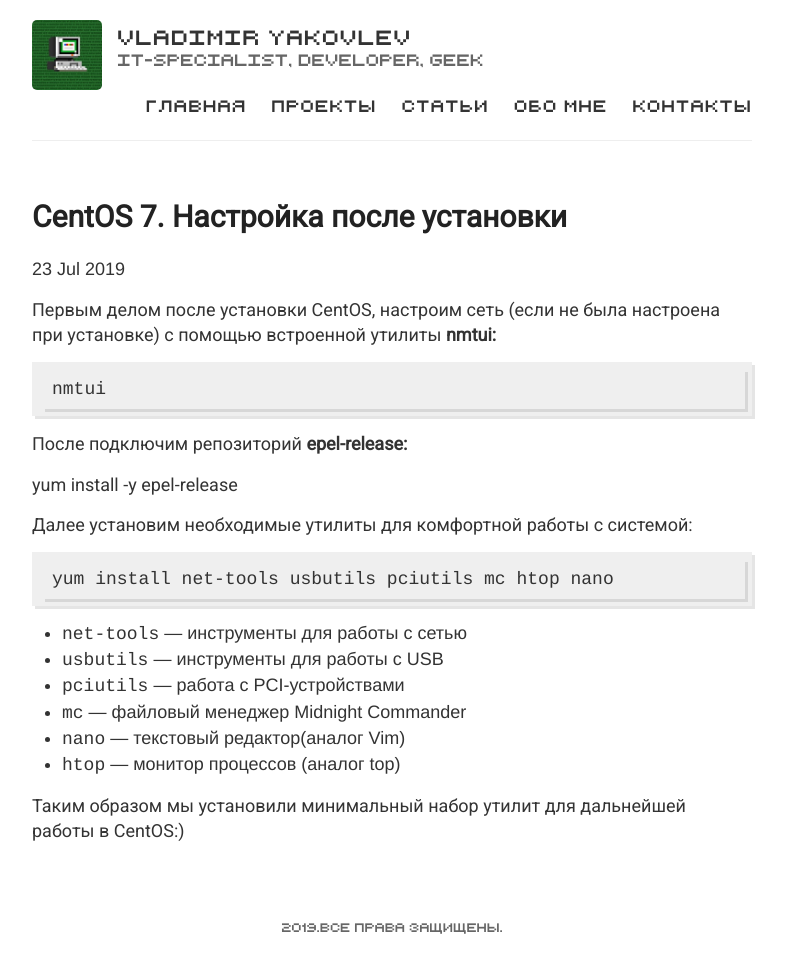
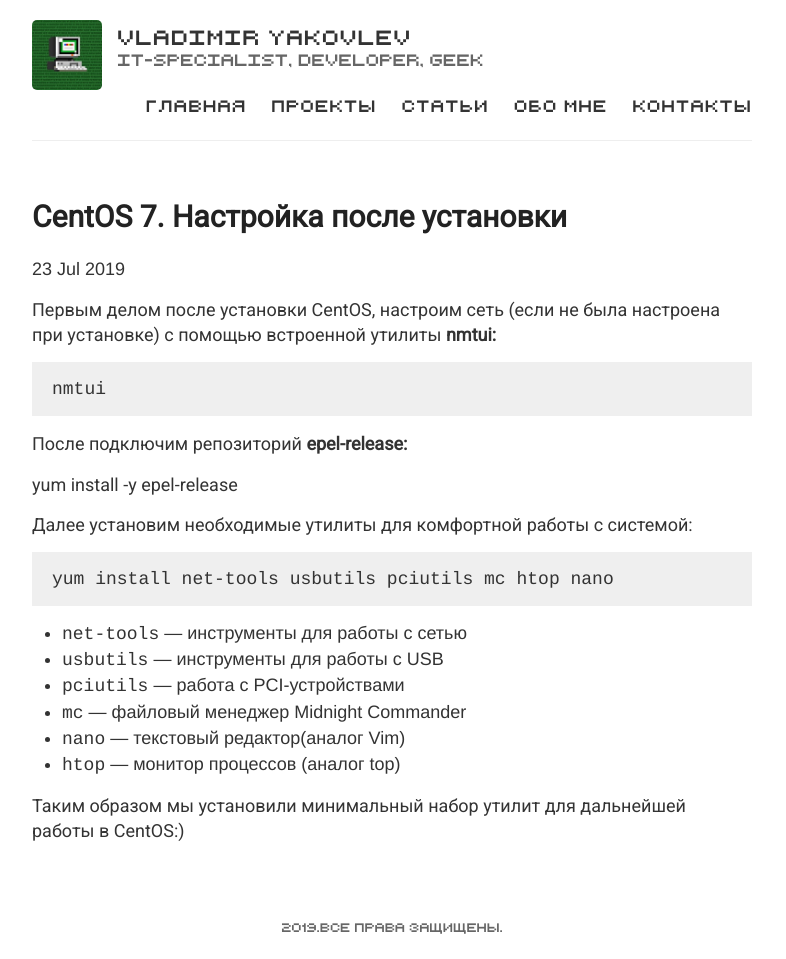
Before and after one commit to px1up/px1up.github.io, a Jekyll site: the page built from _posts/2019-07-23-CentOS 7. Настройка после установки.md, in a window 1280 px wide. Shown: the whole page, without its empty margins (248-1034 px from the left). Built offline with Jekyll 4.4.1, drawn with Linux system fonts in a browser that asks for light colours.

Commit message:
Update _highlights.scss

```diff
--- a/_sass/_highlights.scss
+++ b/_sass/_highlights.scss
@@ -2,10 +2,6 @@
 .highlight {
   background-color: #efefef;
   padding: 7px 7px 7px 10px;
-
-  -moz-box-shadow: 3px 3px rgba(0,0,0,0.1);
-  -webkit-box-shadow: 3px 3px rgba(0,0,0,0.1);
-  box-shadow: 3px 3px rgba(0,0,0,0.1);
 
   overflow: scroll;
 }
```
